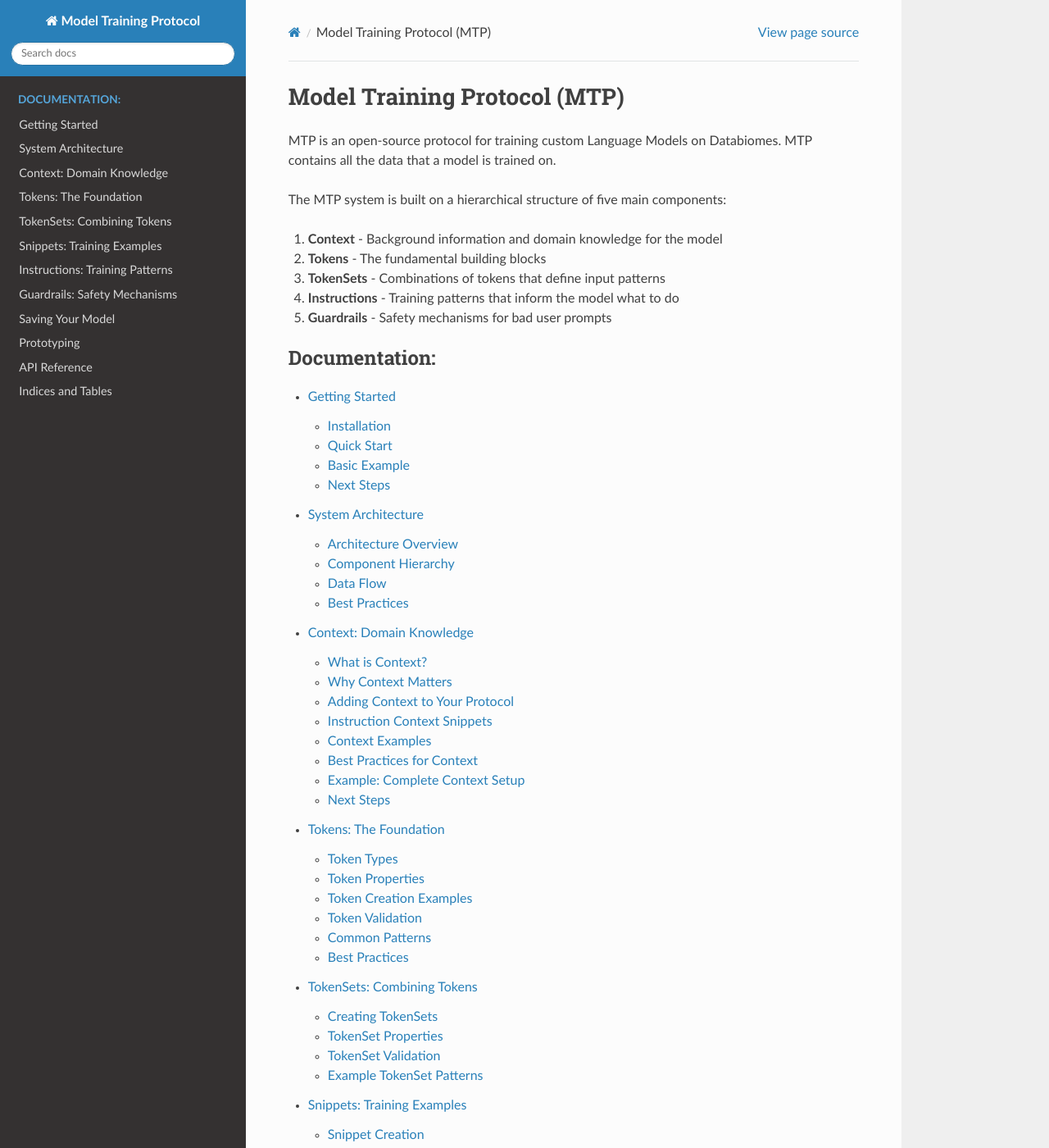
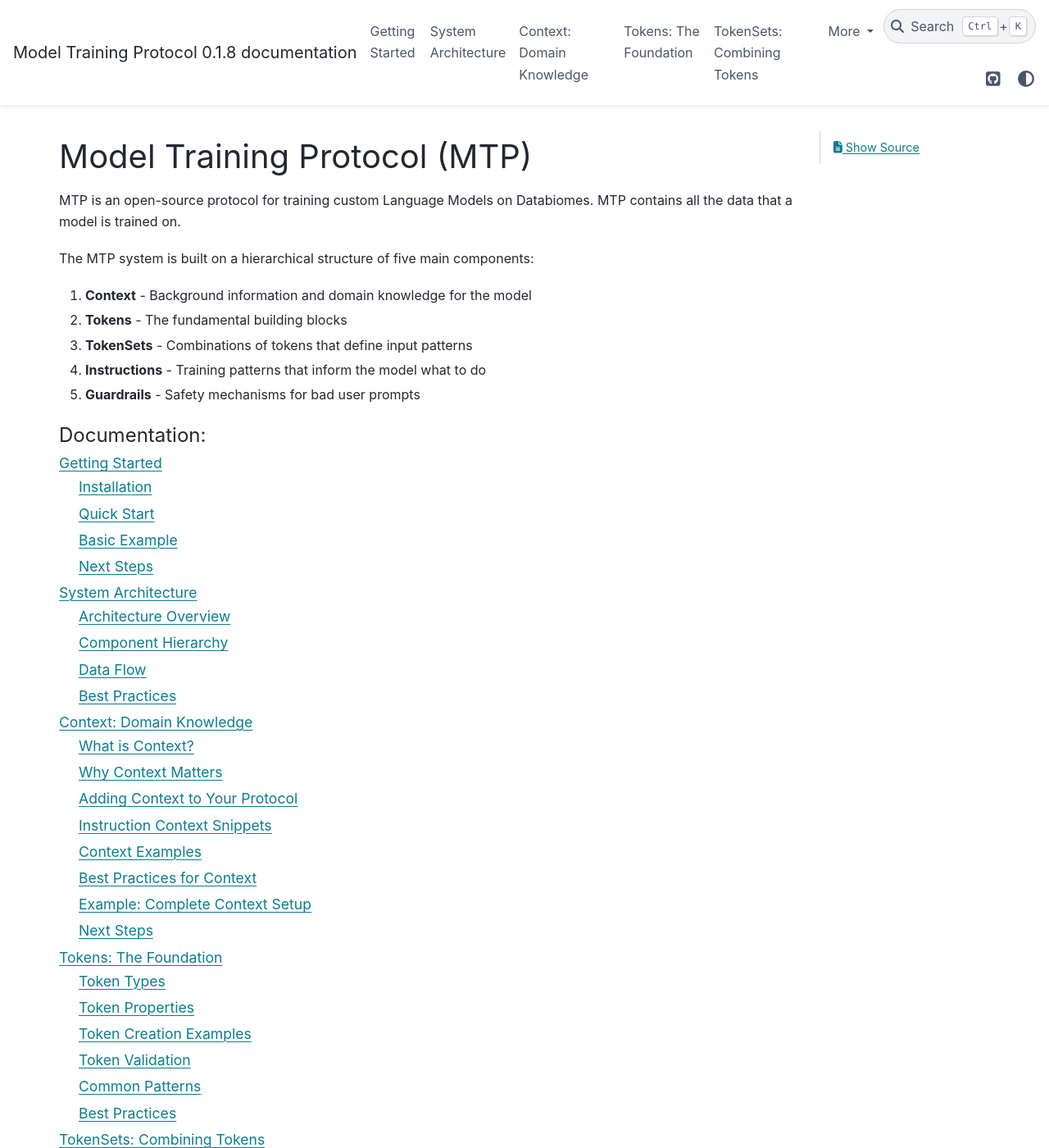
Before and after one commit to databiomes/modeltrainprotocol, a Sphinx documentation site: the page built from docs/source/index.rst, in a window 1280 px wide and 1400 px high. Shown: the whole window at 82% size. Built offline with Sphinx 7.4.7 and the PyData theme 0.15.4, drawn with Linux system fonts in a browser that asks for light colours; some of the changed text lies outside the part shown.

Commit message:
Use pydata_sphinx_theme

```diff
--- a/docs/requirements.txt
+++ b/docs/requirements.txt
@@ -1,3 +1,3 @@
 sphinx>=8.0.0
-sphinx-rtd-theme>=3.0.0
+pydata-sphinx-theme>=0.16.0
 sphinx-autodoc-typehints>=1.24.0
--- a/docs/source/conf.py
+++ b/docs/source/conf.py
@@ -47,8 +47,30 @@ language = 'en'
 # -- Options for HTML output -------------------------------------------------
 # https://www.sphinx-doc.org/en/master/usage/configuration.html#options-for-html-output
 
-html_theme = 'sphinx_rtd_theme'
+html_theme = 'pydata_sphinx_theme'
 html_static_path = ['_static']
+
+# PyData Sphinx Theme options
+html_theme_options = {
+    "navbar_align": "left",
+    "icon_links": [
+        {
+            "name": "GitHub",
+            "url": "https://github.com/databiomes/mikoshi",
+            "icon": "fab fa-github-square",
+        },
+    ],
+    "show_toc_level": 1,
+    "navbar_end": ["navbar-icon-links", "theme-switcher"],
+}
+
+# HTML context for edit page button
+html_context = {
+    "github_user": "databiomes",
+    "github_repo": "mikoshi",
+    "github_version": "main",
+    "doc_path": "docs/source",
+}
 
 # -- Extension configuration -------------------------------------------------
 
```
